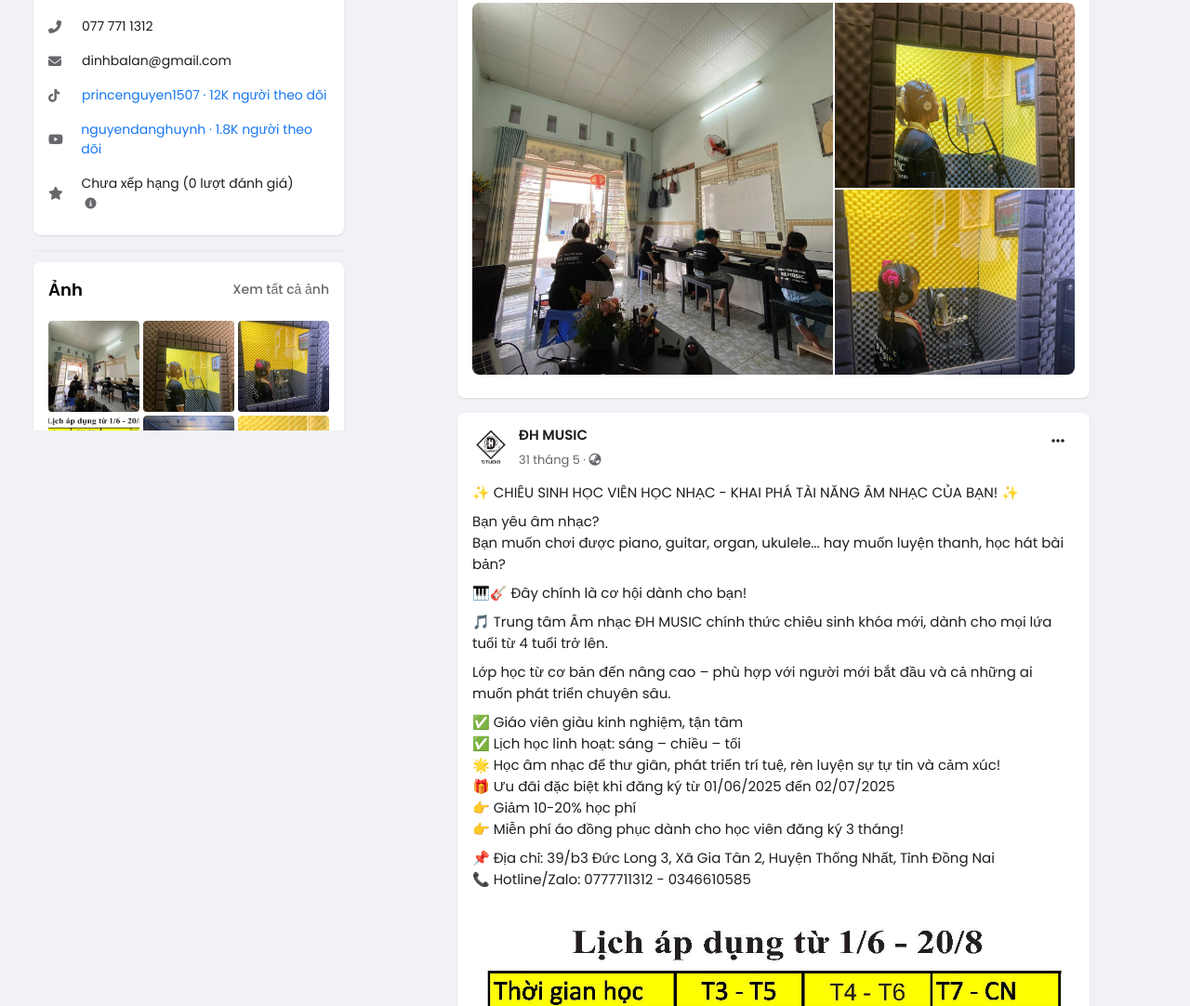
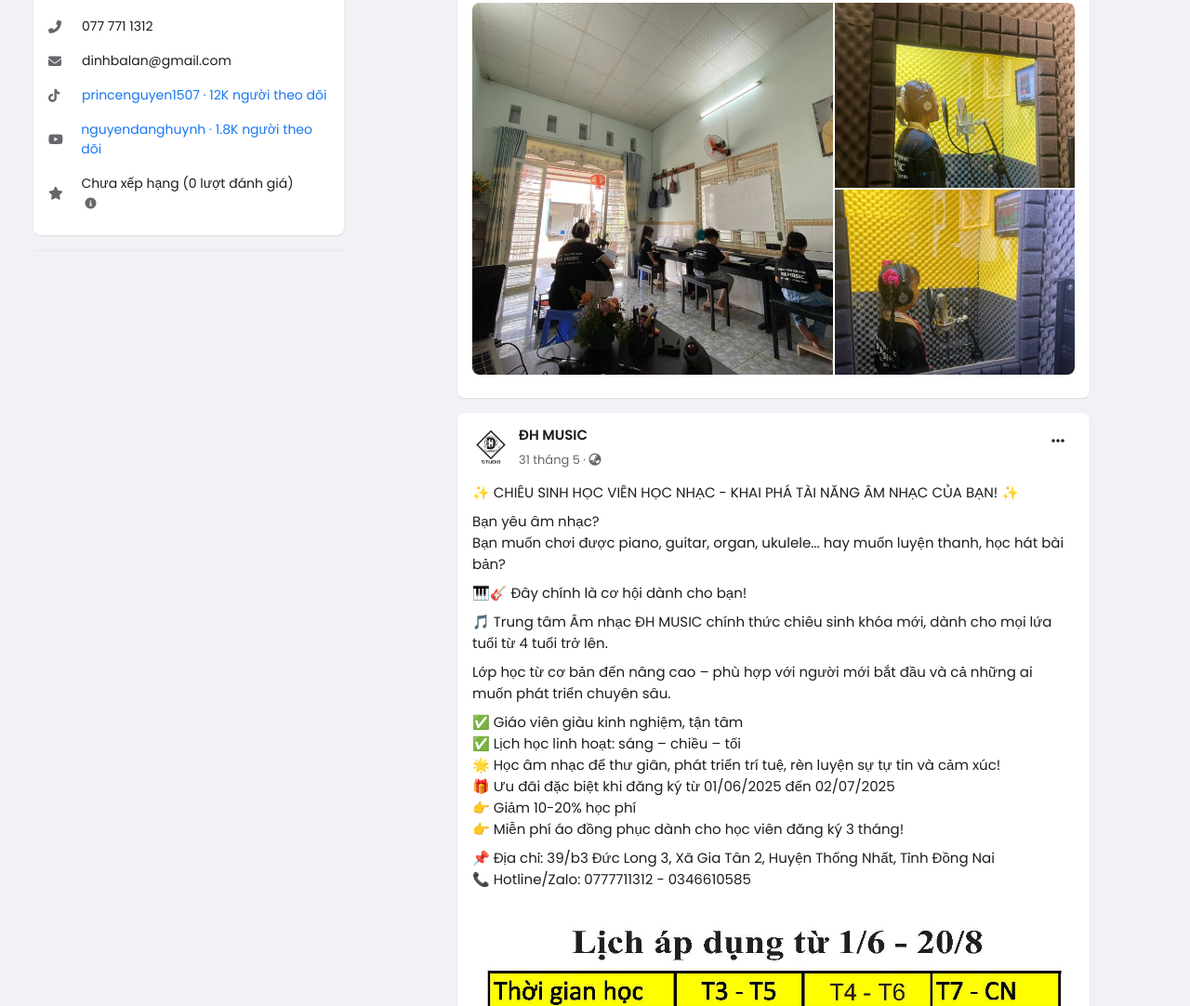
Before and after one commit to Danghuynh1997/DHHuynh, a plain HTML site: page index.html in a window 1280 px wide. Shown: the part 899-1981 px from the top of the page at 93% size. Drawn offline with Linux system fonts and the light colour scheme.

Commit message:
Update index.html

```diff
--- a/index.html
+++ b/index.html
@@ -131,62 +131,6 @@
         </div>
 
         <div class="sidebar-divider"></div>
-
-        <!-- Ảnh Section -->
-        <div class="sidebar-section photo-section">
-          <div class="sidebar-header">
-            <h3>Ảnh</h3>
-            <a href="#" class="see-all">Xem tất cả ảnh</a>
-          </div>
-
-          <div class="photo-grid">
-            <div class="photo-item">
-              <img src="static/index/feed_a1_01.jpg" alt="Studio Photo">
-            </div>
-            <div class="photo-item">
-              <img src="static/index/feed_a1_02.jpg" alt="Studio Photo">
-            </div>
-            <div class="photo-item">
-              <img src="static/index/feed_a1_03.jpg" alt="Studio Photo">
-            </div>
-            <div class="photo-item">
-              <img src="static/index/feed_a2_01.jpg" alt="Studio Photo">
-            </div>
-            <div class="photo-item">
-              <img src="static/index/feed_a3_01.jpg" alt="Studio Photo">
-            </div>
-            <div class="photo-item">
-              <img src="static/index/feed_a3_02.jpg" alt="Studio Photo">
-            </div>
-            <div class="photo-item">
-              <img src="static/index/feed_a3_03.jpg" alt="Studio Photo">
-            </div>
-            <div class="photo-item">
-              <img src="static/index/logo.jpg" alt="Studio Photo">
-            </div>
-            <div class="photo-item">
-              <img src="static/index/header.jpg" alt="Studio Photo">
-            </div>
-          </div>
-        </div>
-
-        <div class="sidebar-divider"></div>
-
-        <div class="sidebar-section footer-links">
-          <div class="footer-link">Quyền riêng tư</div>
-          <div class="footer-link">·</div>
-          <div class="footer-link">Điều khoản</div>
-          <div class="footer-link">·</div>
-          <div class="footer-link">Quảng cáo</div>
-          <div class="footer-link">·</div>
-          <div class="footer-link">Lựa chọn quảng cáo</div>
-          <div class="footer-link">·</div>
-          <div class="footer-link">Cookie</div>
-          <div class="footer-link">·</div>
-          <div class="footer-link">Xem thêm</div>
-          <div class="footer-link">·</div>
-          <div class="footer-link">Meta © 2025</div>
-        </div>
       </div>
 
       <!-- Main Feed -->
```
